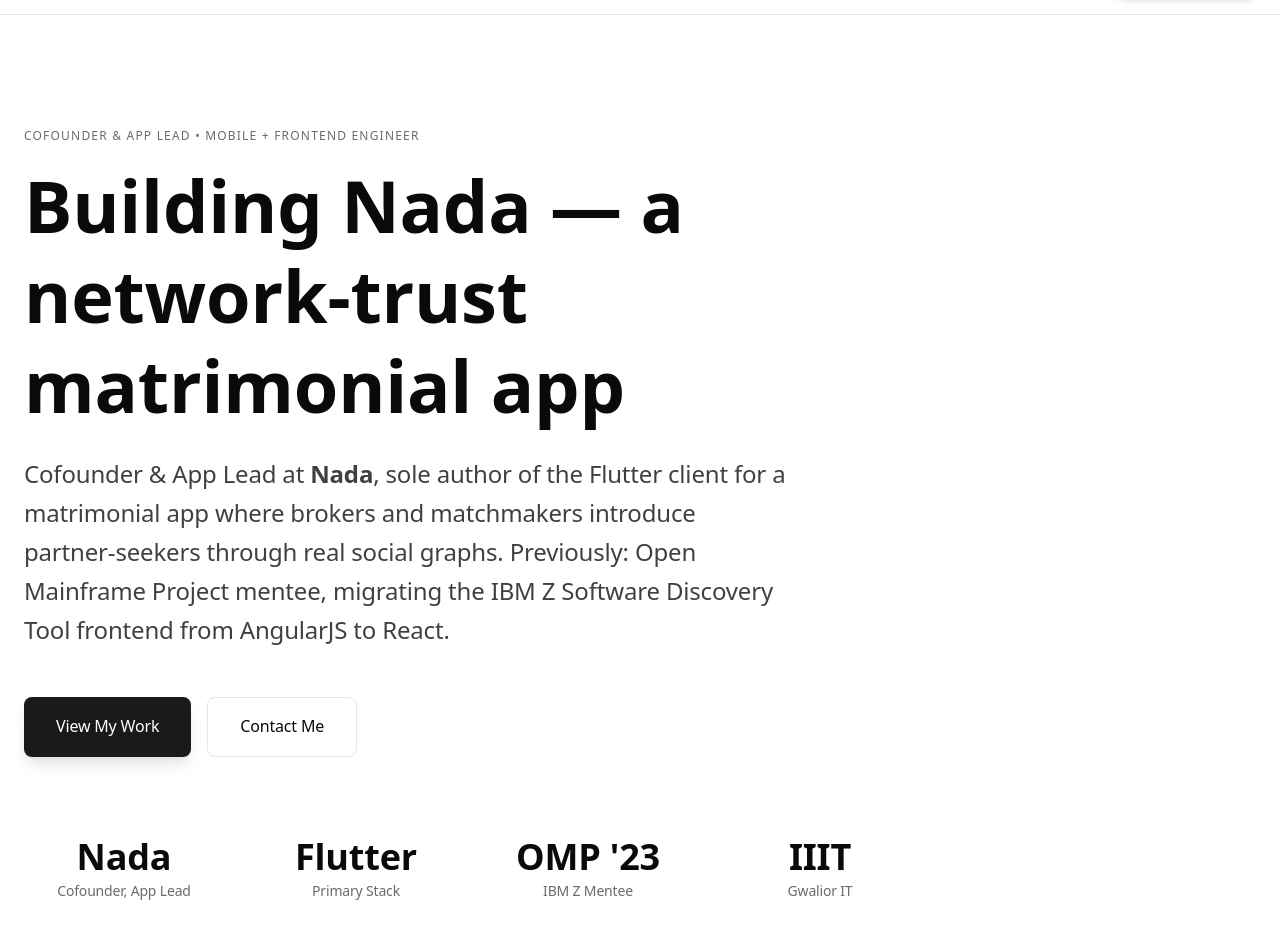
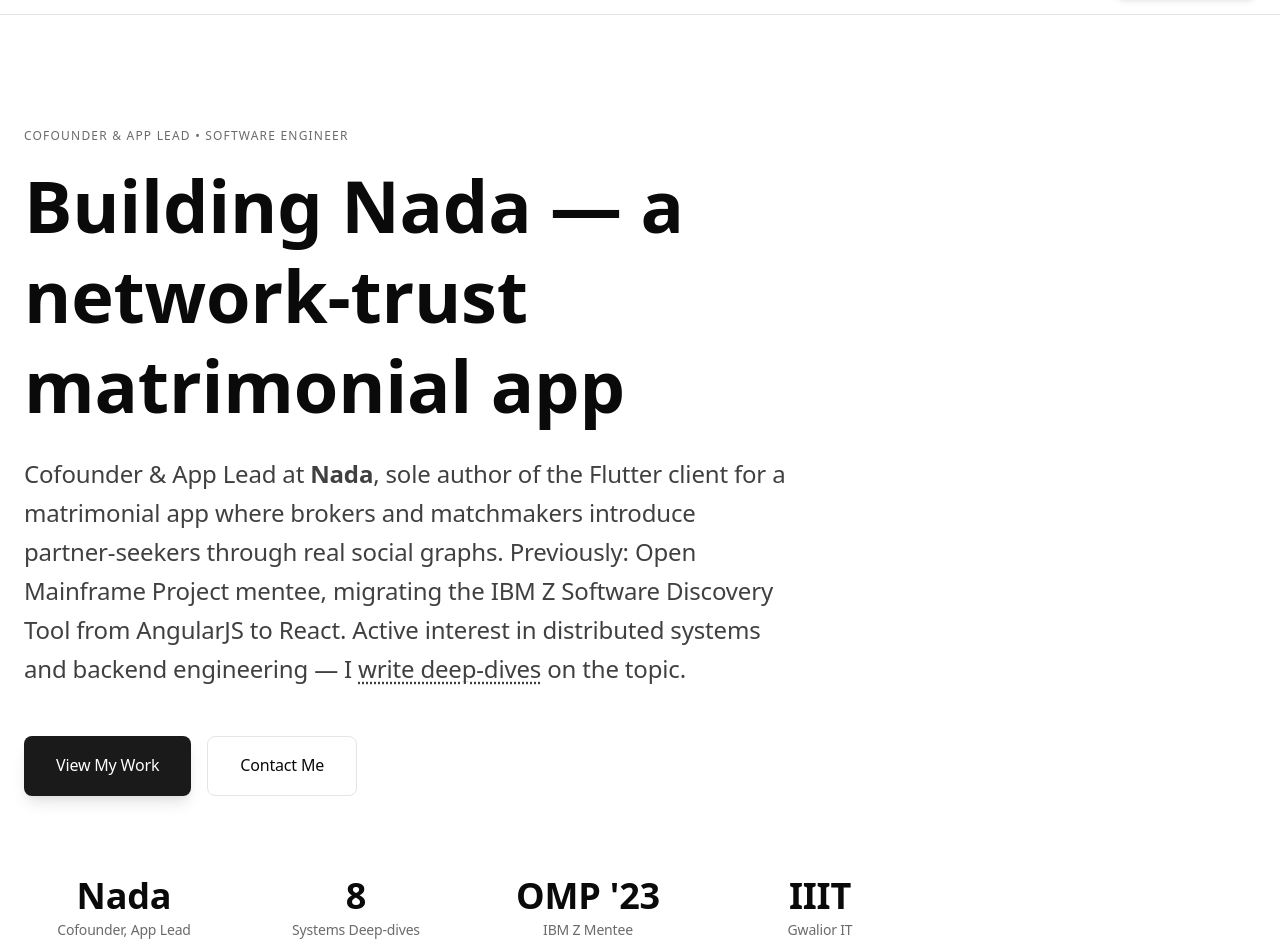
Before and after one commit to aashish-khatri/portfolio, a Next.js app: page / in a window 1280 px wide. Shown: the part 64-1012 px from the top of the page. Built offline with nearby package versions, Linux system fonts and the light colour scheme.

Commit message:
Hero: broaden to Software Engineer; reference blog deep-dives

```diff
--- a/components/home/Hero.tsx
+++ b/components/home/Hero.tsx
@@ -14,7 +14,7 @@
             transition={{ duration: 0.5, delay: 0.1 }}
             className="font-mono text-xs font-medium uppercase tracking-widest text-text-muted mb-4"
           >
-             Cofounder & App Lead • Mobile + Frontend Engineer
+             Cofounder & App Lead • Software Engineer
           </motion.div>
           <motion.h1
             initial={{ opacity: 0, y: 20 }}
@@ -30,7 +30,7 @@
             transition={{ duration: 0.6, delay: 0.3 }}
             className="text-xl md:text-2xl text-text-secondary mb-12 max-w-3xl leading-relaxed"
           >
-            Cofounder & App Lead at <strong>Nada</strong>, sole author of the Flutter client for a matrimonial app where brokers and matchmakers introduce partner-seekers through real social graphs. Previously: Open Mainframe Project mentee, migrating the IBM Z Software Discovery Tool frontend from AngularJS to React.
+            Cofounder & App Lead at <strong>Nada</strong>, sole author of the Flutter client for a matrimonial app where brokers and matchmakers introduce partner-seekers through real social graphs. Previously: Open Mainframe Project mentee, migrating the IBM Z Software Discovery Tool from AngularJS to React. Active interest in distributed systems and backend engineering — I <Link href="/blog" className="underline decoration-dotted underline-offset-4 hover:text-accent">write deep-dives</Link> on the topic.
           </motion.p>
 
           <motion.div
@@ -65,8 +65,8 @@
               <div className="text-sm font-medium text-text-muted">Cofounder, App Lead</div>
             </div>
             <div className="text-center p-4">
-              <div className="font-display text-4xl font-bold text-text-primary mb-1">Flutter</div>
-              <div className="text-sm font-medium text-text-muted">Primary Stack</div>
+              <div className="font-display text-4xl font-bold text-text-primary mb-1">8</div>
+              <div className="text-sm font-medium text-text-muted">Systems Deep-dives</div>
             </div>
             <div className="text-center p-4">
               <div className="font-display text-4xl font-bold text-text-primary mb-1">OMP '23</div>
```
